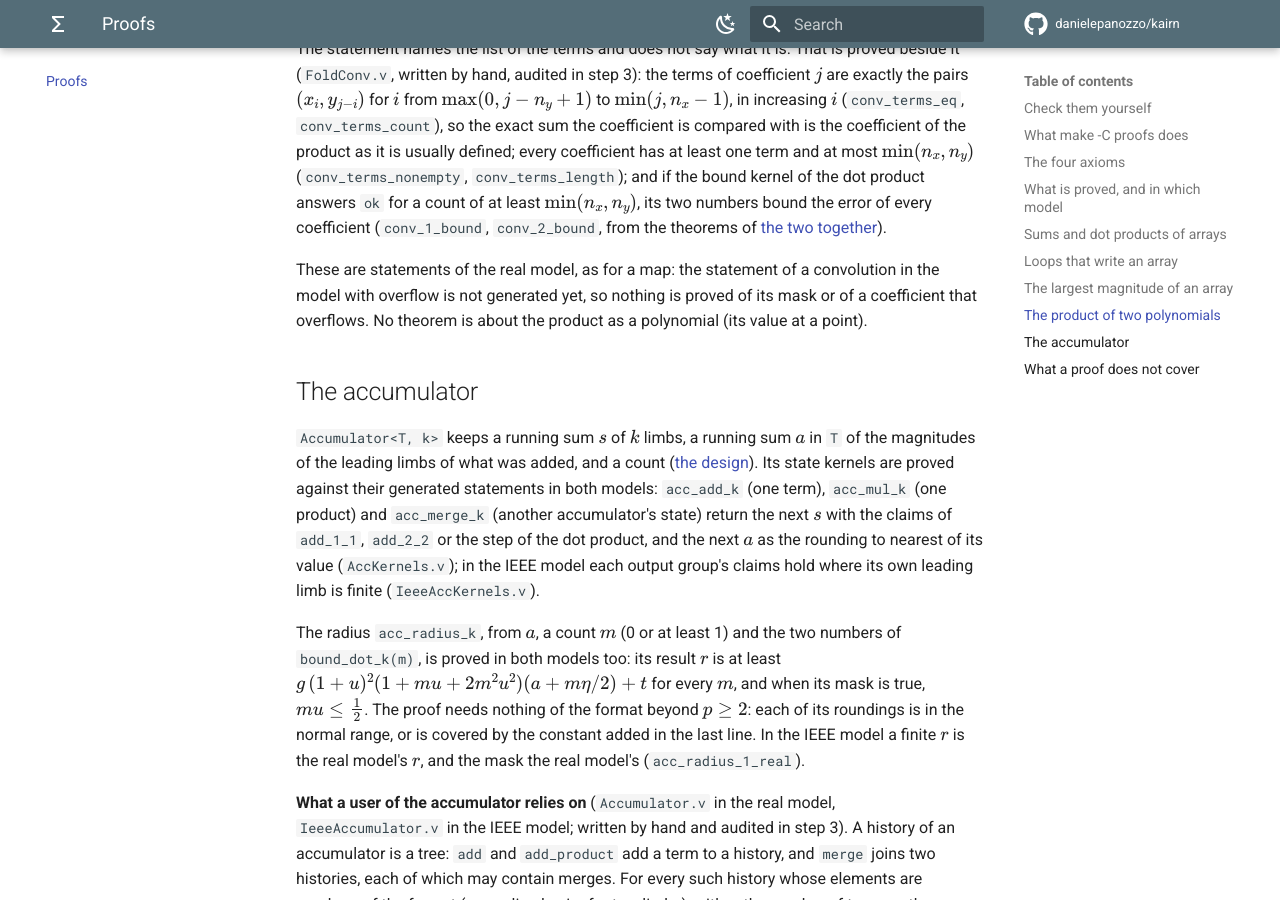
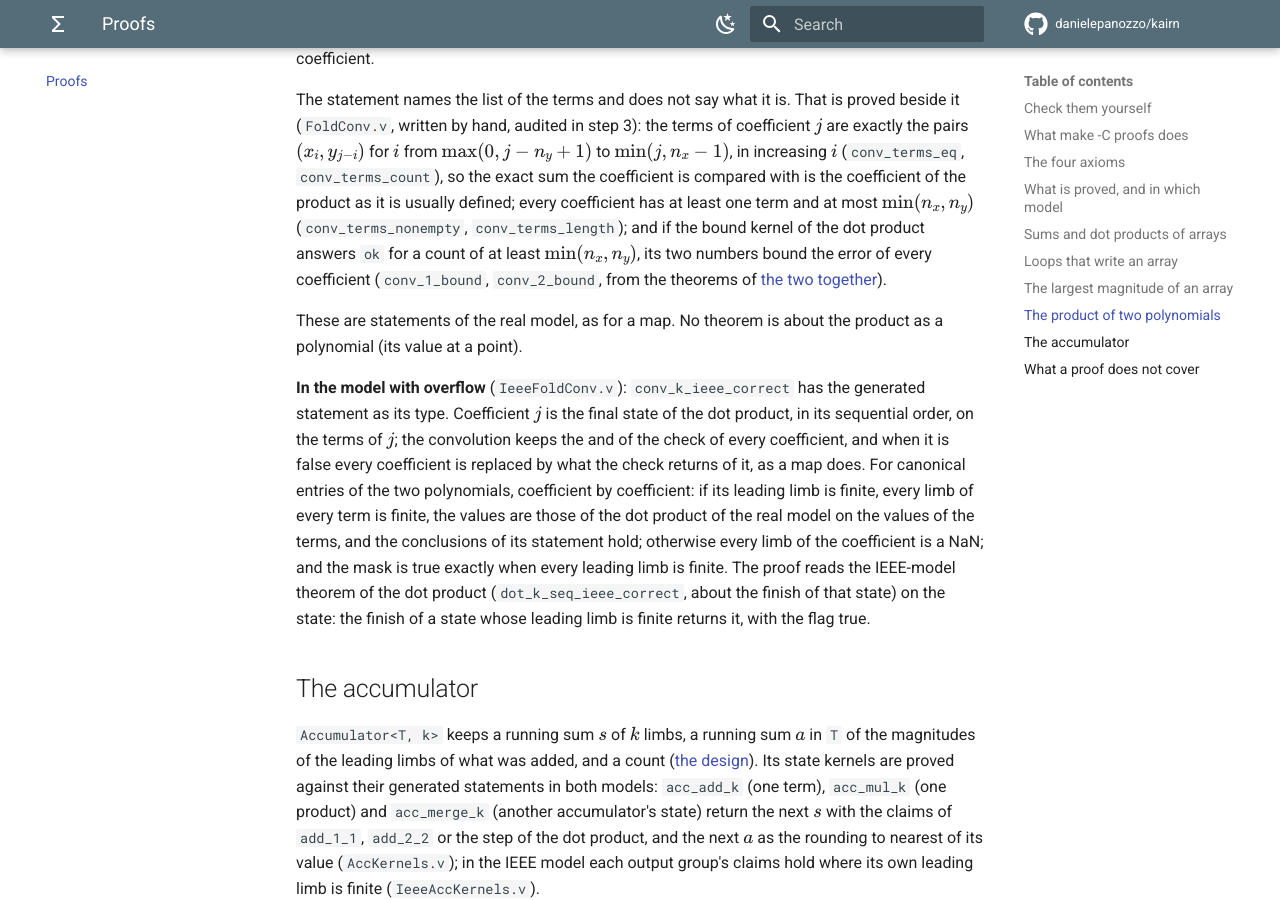
Before and after one commit to danielepanozzo/kairn, an MkDocs documentation site: the page built from docs/proofs/index.md, in a window 1280 px wide and 900 px high, scrolled down 10741 px. Built offline with MkDocs 1.6.1 and Material for MkDocs 9.7.7, drawn with Linux system fonts in a browser that asks for light colours; comment, search, counter and statistics services are not loaded; some of the changed text lies outside the part shown.

Commit message:
Proofs: the two convolutions in the IEEE model
IeeeFoldConv.v proves conv_1_ieee_spec and conv_2_ieee_spec: coefficient by
coefficient, a finite leading limb means finite terms, the values of the
real-model dot product and the conclusions of its statement; otherwise a
NaN in every limb; and the mask is true exactly when every leading limb is
finite.

The mask and the second pass are those of a map whose step on an index j is
the final state of the dot product on the terms of j (map_k_true,
map_k_false of IeeeFoldMaps.v). The theorem of the dot product in the IEEE
model, dot_k_seq_ieee_correct, is about the finish of that state, and the
finish of a state whose leading limb is finite returns it with the flag
true: read on the state, it gives the claims of the coefficient. For two
limbs the terms are canonical by conv_terms_Forall (FoldConv.v).

The descriptions name the file; 814 audited theorems in 94 files.

Co-Authored-By: Claude Opus 5.5 <noreply@anthropic.com>
Claude-Session: https://claude.ai/code/session_01ULwCxzT6Dhw9xUiTw8mJz1

````diff
--- a/docs/proofs/index.md
+++ b/docs/proofs/index.md
@@ -95,7 +95,8 @@ lists:
   magnitude of an array and
   its kernels, over the real numbers and with overflow, infinities and NaN (`FoldNorm.v`,
   `IeeeFoldNorm.v`; [below](#the-largest-magnitude-of-an-array)); of the product of two
-  polynomials (`FoldConv.v`; [below](#the-product-of-two-polynomials)); and of the kernels of
+  polynomials, over the real numbers and with overflow, infinities and NaN (`FoldConv.v`,
+  `IeeeFoldConv.v`; [below](#the-product-of-two-polynomials)); and of the kernels of
   the accumulator and what a user of it relies on, over the real numbers and with overflow,
   infinities and NaN (`AccKernels.v`, `IeeeAccKernels.v`, `Accumulator.v`,
   `IeeeAccumulator.v`; [below](#the-accumulator));
@@ -144,13 +145,14 @@ Then it runs the audit, in four steps, each of which stops the build on a failur
 5. **The IEEE-model theorem of every kernel that accepts infinite and NaN operands**, from the
    generated `proofs/gen/IeeeAudit.v`, like step 2; then, in the same file, every other
    IEEE-model theorem that a description names: those of the steps and the combinations of
-   the folds and of the steps of the maps, and of the folds and the maps in their two orders.
+   the folds and of the steps of the maps, of the folds and the maps in their two orders, and
+   of the convolutions.
 
 What it prints, after the compilation lines, shortened where it says `...` (a run of this version):
 
 ```text
 == text scan of the proof files
-  93 files: no Admitted, admit, Axiom or Parameter
+  94 files: no Admitted, admit, Axiom or Parameter
 == assumptions of every theorem that establishes a generated statement
   ok           add_1_1_correct: 4 axioms
       allowed      ClassicalDedekindReals.sig_forall_dec
@@ -448,9 +450,20 @@ has at least one term and at most $\min(n_x, n_y)$ (`conv_terms_nonempty`,
 least $\min(n_x, n_y)$, its two numbers bound the error of every coefficient (`conv_1_bound`,
 `conv_2_bound`, from the theorems of [the two together](#sums-and-dot-products-of-arrays)).
 
-These are statements of the real model, as for a map: the statement of a convolution in the
-model with overflow is not generated yet, so nothing is proved of its mask or of a coefficient
-that overflows. No theorem is about the product as a polynomial (its value at a point).
+These are statements of the real model, as for a map. No theorem is about the product as a
+polynomial (its value at a point).
+
+**In the model with overflow** (`IeeeFoldConv.v`): `conv_k_ieee_correct` has the generated
+statement as its type. Coefficient $j$ is the final state of the dot product, in its
+sequential order, on the terms of $j$; the convolution keeps the and of the check of every
+coefficient, and when it is false every coefficient is replaced by what the check returns of
+it, as a map does. For canonical entries of the two polynomials, coefficient by coefficient:
+if its leading limb is finite, every limb of every term is finite, the values are those of
+the dot product of the real model on the values of the terms, and the conclusions of its
+statement hold; otherwise every limb of the coefficient is a NaN; and the mask is true exactly
+when every leading limb is finite. The proof reads the IEEE-model theorem of the dot product
+(`dot_k_seq_ieee_correct`, about the finish of that state) on the state: the finish of a state
+whose leading limb is finite returns it, with the flag true.
 
 ## The accumulator
 
````
Also changed, not shown: 6 other files.
